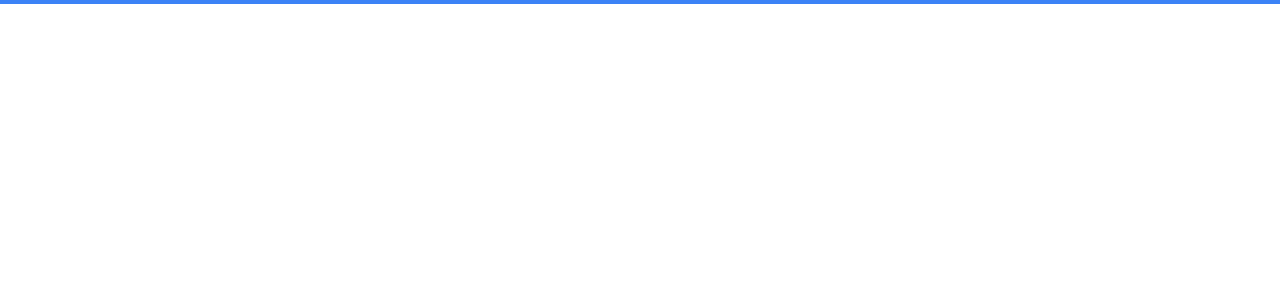
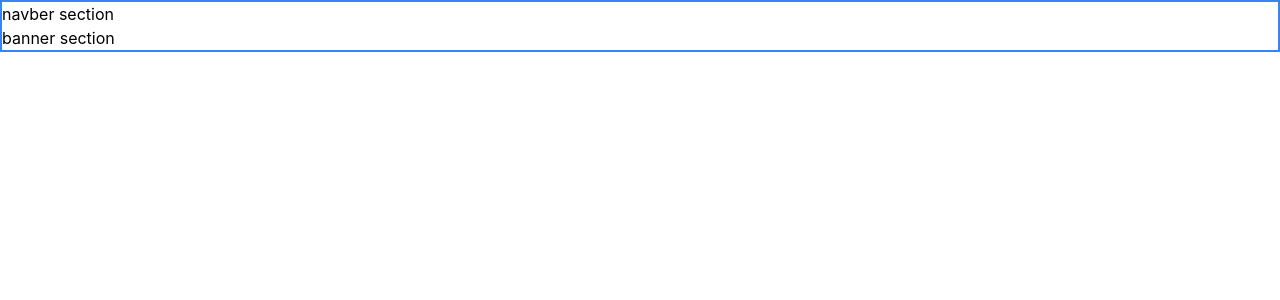
Before and after one commit to MohammadSazzatulislam/sazzatul-portfolio, a React (Create React App) app: page / in a window 1280 px wide. Shown: the top 300 px of the page. Built offline with nearby package versions, Linux system fonts and the light colour scheme.

Commit message:
router setup

```diff
--- a/package.json
+++ b/package.json
@@ -8,6 +8,7 @@
     "@testing-library/user-event": "^13.5.0",
     "react": "^18.2.0",
     "react-dom": "^18.2.0",
+    "react-router-dom": "^6.4.5",
     "react-scripts": "5.0.1",
     "web-vitals": "^2.1.4"
   },
--- a/public/index.html
+++ b/public/index.html
@@ -24,7 +24,7 @@
       work correctly both with client-side routing and a non-root public URL.
       Learn how to configure a non-root public URL by running `npm run build`.
     -->
-    <title>React App</title>
+    <title>Sazzatul Portfolio</title>
   </head>
   <body>
     <noscript>You need to enable JavaScript to run this app.</noscript>
--- a/src/App.js
+++ b/src/App.js
@@ -1,8 +1,12 @@
 import "./App.css";
+import { RouterProvider } from "react-router-dom";
+import router from "./Routes/Routes";
 
 function App() {
   return (
-    <div className="max-w-[1440px] mx-auto border-2 border-blue-500 "></div>
+    <div className="max-w-[1440px] mx-auto border-2 border-blue-500 ">
+      <RouterProvider router={router}></RouterProvider>
+    </div>
   );
 }
 
--- /dev/null
+++ b/src/Layout/Main.js
@@ -0,0 +1,14 @@
+import React from "react";
+import { Outlet } from "react-router-dom";
+import Navber from "../component/Navber/Navber";
+
+const Main = () => {
+  return (
+    <div>
+      <Navber></Navber>
+      <Outlet></Outlet>
+    </div>
+  );
+};
+
+export default Main;
--- /dev/null
+++ b/src/Page/ErrorPage/ErrorPage.js
@@ -0,0 +1,11 @@
+import React from 'react';
+
+const ErrorPage = () => {
+    return (
+        <div>
+            <h1>Ops something is wrong</h1>
+        </div>
+    );
+};
+
+export default ErrorPage;
--- /dev/null
+++ b/src/Page/Home/Home.js
@@ -0,0 +1,13 @@
+import React from 'react';
+import Banner from '../../component/Banner/Banner';
+
+const Home = () => {
+    return (
+        <div>
+            <Banner></Banner>
+
+        </div>
+    );
+};
+
+export default Home;
--- /dev/null
+++ b/src/Routes/Routes.js
@@ -0,0 +1,20 @@
+import { createBrowserRouter } from "react-router-dom";
+import Main from "../Layout/Main";
+import ErrorPage from "../Page/ErrorPage/ErrorPage";
+import Home from "../Page/Home/Home";
+
+const router = createBrowserRouter([
+  {
+    path: "/",
+    errorElement: <ErrorPage></ErrorPage>,
+    element: <Main></Main>,
+    children: [
+      {
+        path: "/",
+        element: <Home></Home>,
+      },
+    ],
+  },
+]);
+
+export default router;
--- /dev/null
+++ b/src/component/Banner/Banner.js
@@ -0,0 +1,11 @@
+import React from 'react';
+
+const Banner = () => {
+    return (
+        <div>
+            <h1>banner section</h1>
+        </div>
+    );
+};
+
+export default Banner;
--- /dev/null
+++ b/src/component/Navber/Navber.js
@@ -0,0 +1,11 @@
+import React from "react";
+
+const Navber = () => {
+  return (
+    <div>
+      <h1>navber section</h1>
+    </div>
+  );
+};
+
+export default Navber;
```
Also changed, not shown: 1 other file (tests, documents, lock files or other folders).
